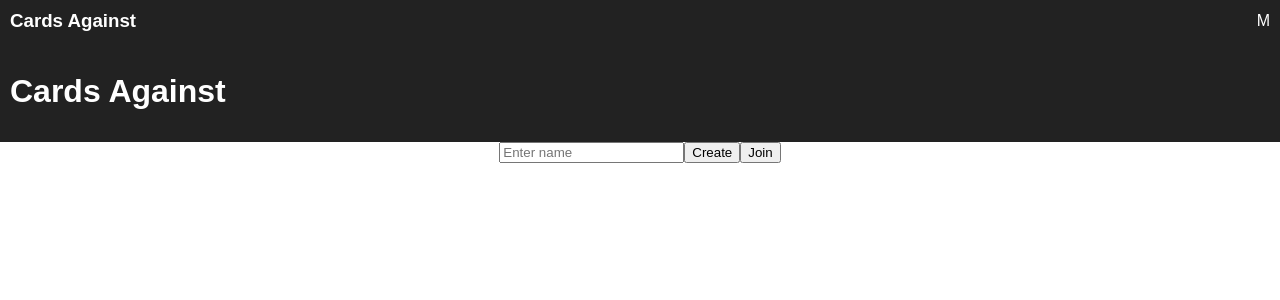
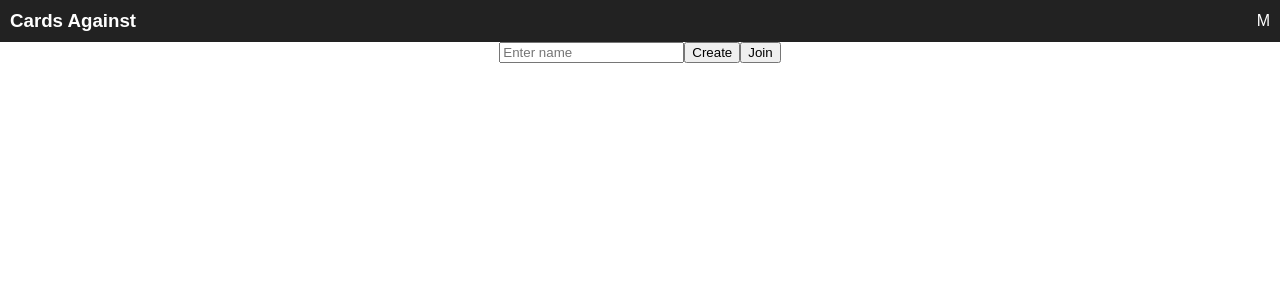
Before and after one commit to hewhowearspants/Cards-Against-Your-Sanity, a React (Create React App) app in the folder client/: page / in a window 1280 px wide. Shown: the top 300 px of the page. Built offline with nearby package versions, Linux system fonts and the light colour scheme; no server answers.

Commit message:
remove header from Home component

```diff
--- a/client/src/components/Home.jsx
+++ b/client/src/components/Home.jsx
@@ -23,9 +23,6 @@ class Home extends Component {
   render() {
     return (
       <div className='home'>
-        <header className="App-header">
-          <h1>Cards Against</h1>
-        </header>
         {this.state.joiningGame ?
           <CodeField roomCode={this.props.roomCode} handleInputChange={this.props.handleInputChange} />
           : <NameField name={this.props.name} handleInputChange={this.props.handleInputChange} />}
```
